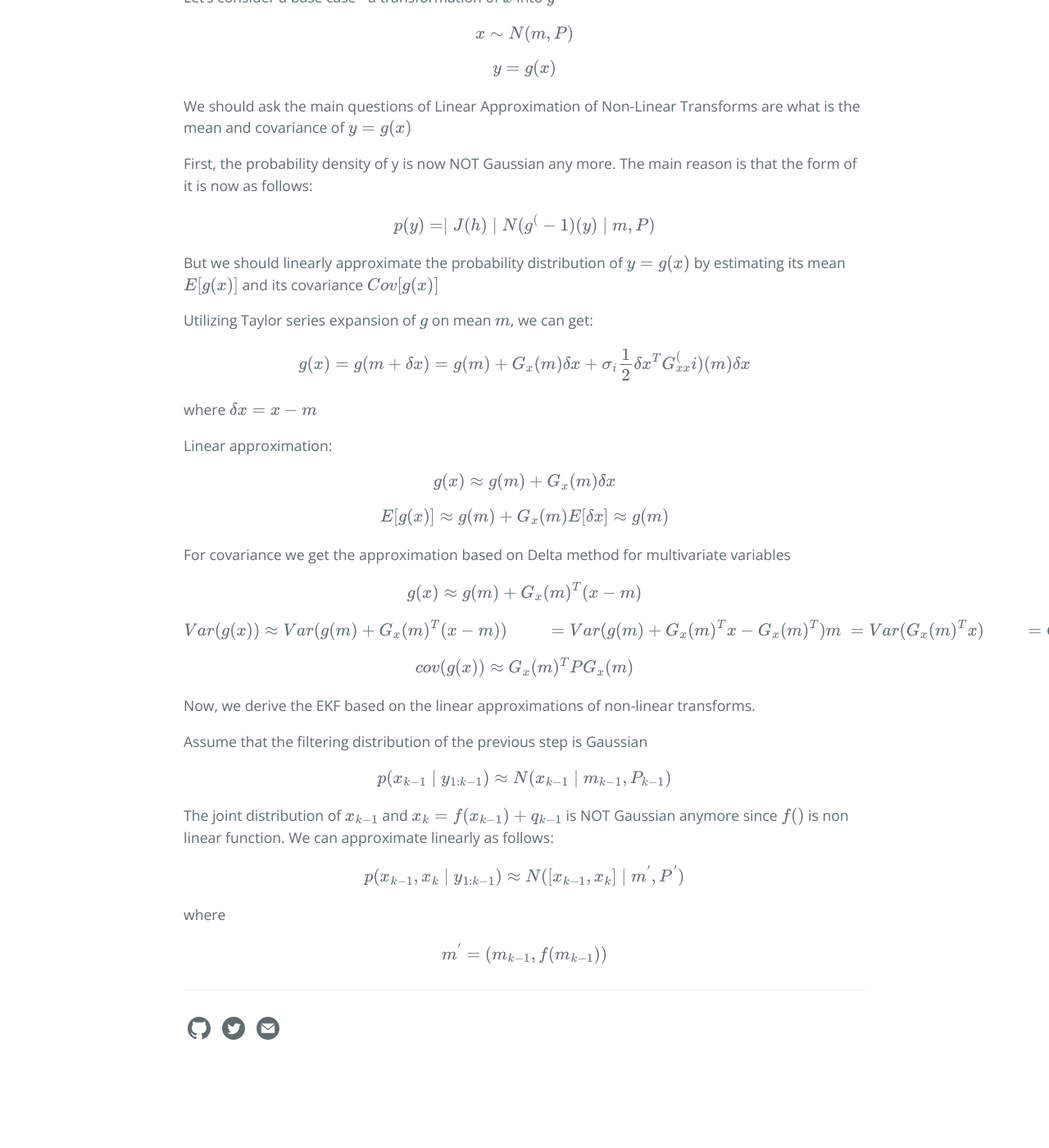
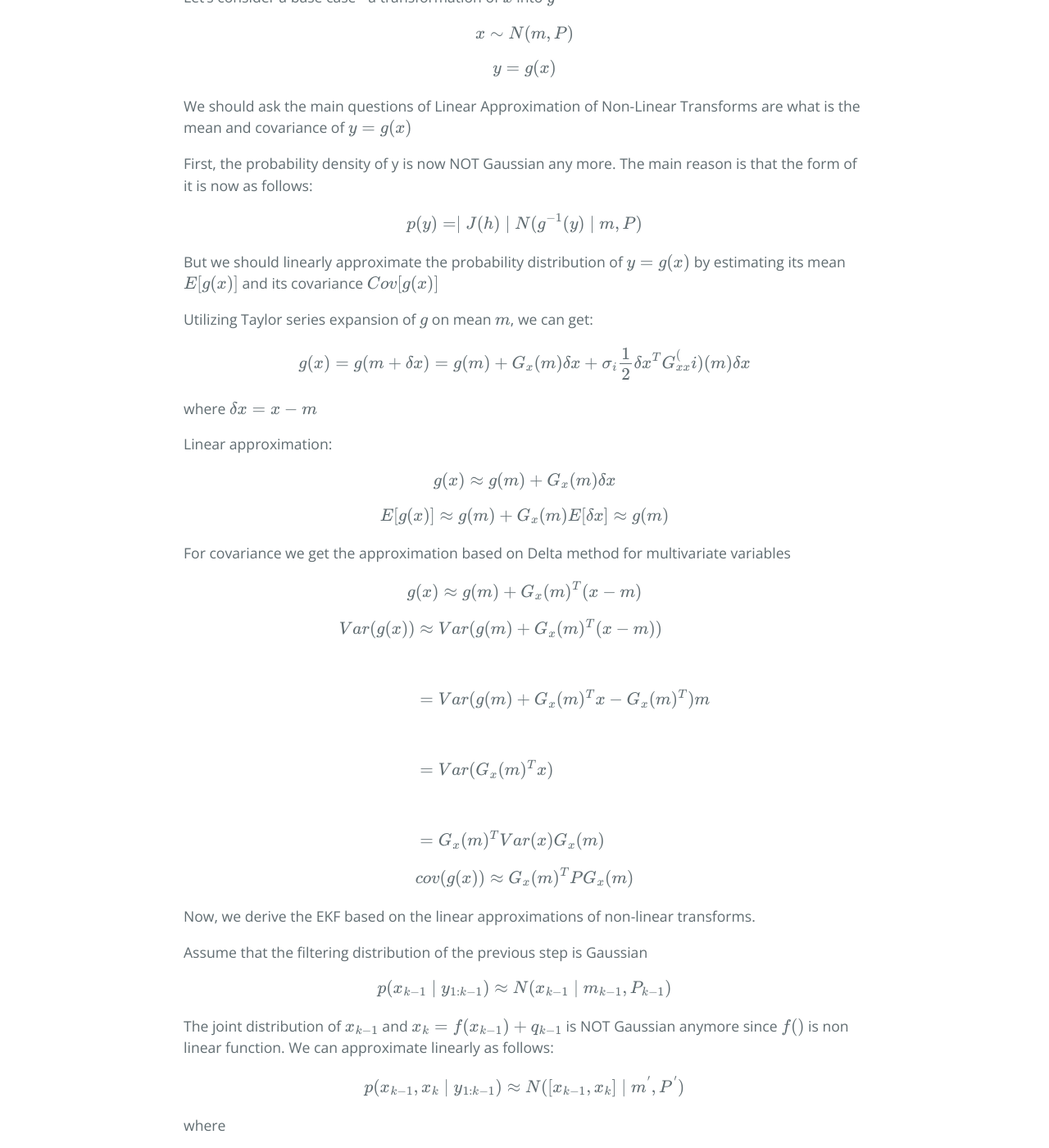
Before and after one commit to graphicsminer/graphicsminer.github.io, a Jekyll site: the page built from _posts/2019-03-02-kalman-filter-extended-unscented-version-part2.md, in a window 1280 px wide and 1400 px high, scrolled down 980 px. Shown: the whole window at 82% size. Built offline with Jekyll 4.4.1, drawn with Linux system fonts in a browser that asks for light colours; formulas are drawn with MathJax 3; before the commit the page ends 2302 px from its top, so only the background shows below that.

```diff
--- a/_posts/2019-03-02-kalman-filter-extended-unscented-version-part2.md
+++ b/_posts/2019-03-02-kalman-filter-extended-unscented-version-part2.md
@@ -36,7 +36,7 @@ We should ask the main questions of Linear Approximation of Non-Linear Transform
 
 First, the probability density of y is now NOT Gaussian any more. The main reason is that the form of it is now as follows:
 
-$$p(y) = \mid J(h)\mid N(g^(-1)(y) \mid m, P)$$
+$$p(y) = \mid J(h)\mid N(g^{-1}(y) \mid m, P)$$
 
 But we should linearly approximate the probability distribution of $$y = g(x)$$ by estimating its mean $$E[g(x)]$$ and its covariance $$Cov[g(x)]$$
 
@@ -56,8 +56,15 @@ For covariance we get the approximation based on Delta method for multivariate v
 
 $$g(x) \approx g(m) + G_x(m)^T (x-m)$$
 
+<!--
+\begin{align} Var(g(x)) & \approx Var(g(m) + G_x(m)^T (x-m)) \\ &= Var(g(m) + G_x(m)^T x - G_x(m)^T m)  \\ &= Var(G_x(m)^T x) \\ &= G_x(m)^T Var(x) G_x(m) \end{align} -->
 
-\begin{align} Var(g(x)) & \approx Var(g(m) + G_x(m)^T (x-m)) \\ &= Var(g(m) + G_x(m)^T x - G_x(m)^T) m \\ &= Var(G_x(m)^T x) \\ &= G_x(m)^T Var(x) G_x(m) \end{align}
+$$\begin{eqnarray}
+Var(g(x)) &\approx& Var(g(m) + G_x(m)^T (x-m))   \\\\\\
+&=& Var(g(m) + G_x(m)^T x - G_x(m)^T) m \\\\\\
+&=& Var(G_x(m)^T x)  \\\\\\
+&=& G_x(m)^T Var(x) G_x(m)
+\end{eqnarray}$$
 
 $$cov(g(x)) \approx G_x(m)^T P G_x(m) $$
 
```
